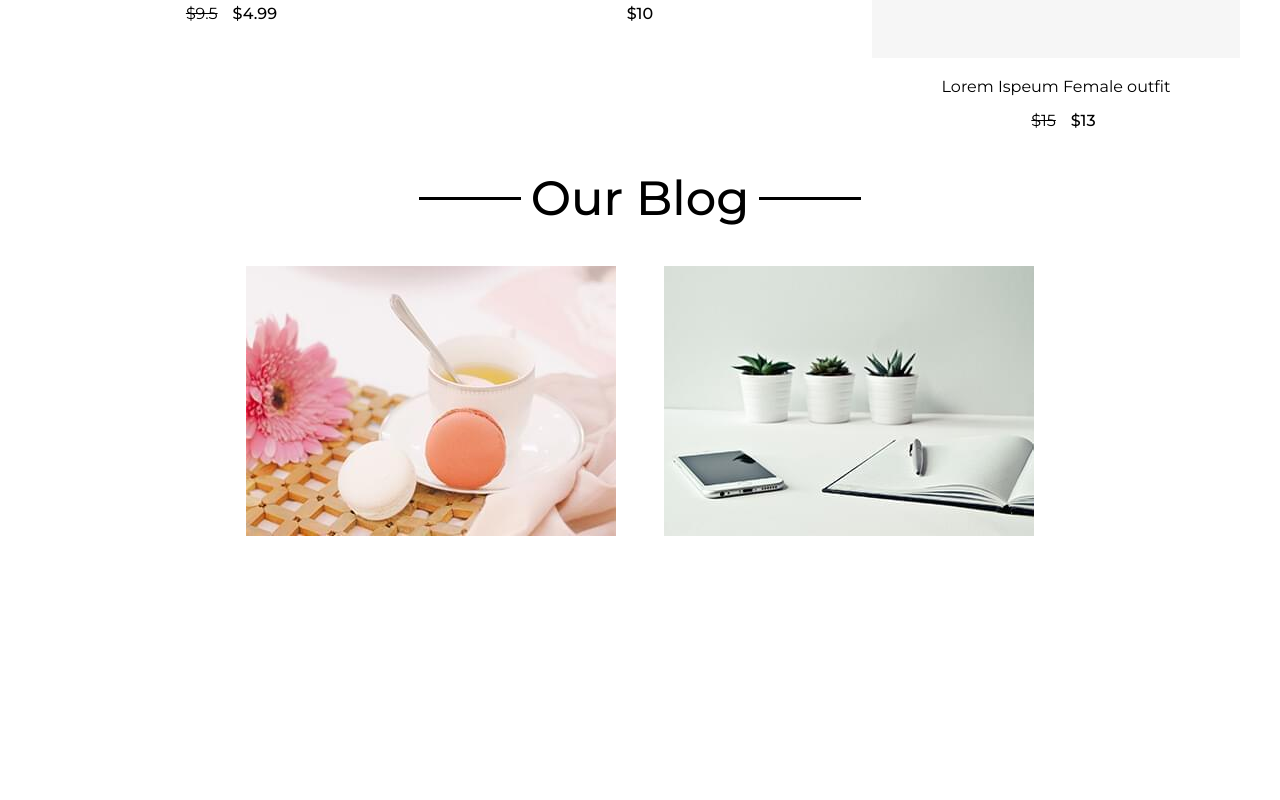
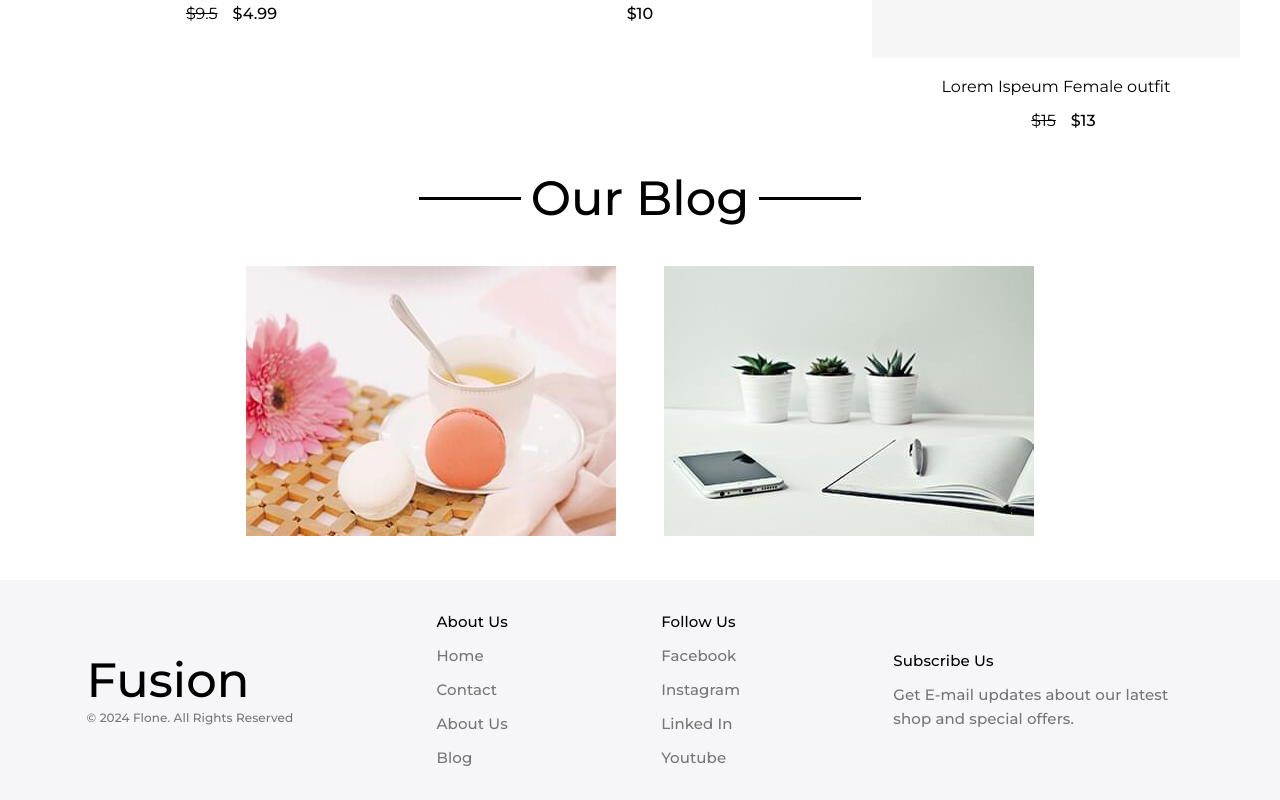
Before and after one commit to mabisha/Ecommerce-Website, a React (Create React App) app in the folder client/: page / in a window 1280 px wide. Shown: the part 1455-2255 px from the top of the page. Before the commit the page ends 2035 px from the top, so only its background shows below. Built offline with nearby package versions, Linux system fonts and the light colour scheme.

Commit message:
footer completed

```diff
--- a/client/src/components/footer.js
+++ b/client/src/components/footer.js
@@ -1,4 +1,208 @@
+import { Grid, Typography, Box } from "@mui/material";
+import { Link } from "react-router-dom";
+
 function Footer() {
-  return <div></div>;
+  return (
+    <div className="footer">
+      <Box bgcolor="#F6F6F8">
+        <Grid
+          container
+          justifyContent="space-around"
+          alignItems="center"
+          gap="5"
+          padding="20px"
+        >
+          <Grid item>
+            <Typography
+              variant="h3"
+              style={{
+                fontFamily: "Montserrat, sans-serif",
+                fontWeight: "500",
+              }}
+            >
+              Fusion
+            </Typography>
+            <Typography
+              variant="h6"
+              style={{
+                fontFamily: "Montserrat, sans-serif",
+                fontSize: "12px",
+                color: "#757575",
+              }}
+            >
+              © 2024 Flone. All Rights Reserved
+            </Typography>
+          </Grid>
+          <Grid item>
+            <Typography
+              variant="h6"
+              style={{
+                fontFamily: "Montserrat, sans-serif",
+                fontSize: "15px",
+                fontWeight: "500",
+                margin: "10px",
+              }}
+            >
+              About Us
+            </Typography>
+            <Typography
+              variant="h6"
+              style={{
+                fontFamily: "Montserrat, sans-serif",
+                fontSize: "15px",
+                margin: "10px",
+              }}
+            >
+              <Link style={{ textDecoration: "none", color: "#757575" }} to="/">
+                Home
+              </Link>
+            </Typography>
+            <Typography
+              variant="h6"
+              style={{
+                fontFamily: "Montserrat, sans-serif",
+                fontSize: "15px",
+                margin: "10px",
+              }}
+            >
+              <Link
+                style={{ textDecoration: "none", color: "#757575" }}
+                to="/contact"
+              >
+                Contact
+              </Link>
+            </Typography>
+            <Typography
+              variant="h6"
+              style={{
+                fontFamily: "Montserrat, sans-serif",
+                fontSize: "15px",
+                margin: "10px",
+              }}
+            >
+              <Link
+                style={{ textDecoration: "none", color: "#757575" }}
+                to="/about"
+              >
+                About Us
+              </Link>
+            </Typography>
+            <Typography
+              variant="h6"
+              style={{
+                fontFamily: "Montserrat, sans-serif",
+                fontSize: "15px",
+                margin: "10px",
+              }}
+            >
+              <Link
+                style={{ textDecoration: "none", color: "#757575" }}
+                to="/blog"
+              >
+                Blog
+              </Link>
+            </Typography>
+          </Grid>
+          <Grid item>
+            <Typography
+              variant="h6"
+              style={{
+                fontFamily: "Montserrat, sans-serif",
+                fontSize: "15px",
+                fontWeight: "500",
+                margin: "10px",
+              }}
+            >
+              Follow Us
+            </Typography>
+            <Typography
+              variant="h6"
+              style={{
+                fontFamily: "Montserrat, sans-serif",
+                fontSize: "15px",
+                margin: "10px",
+              }}
+            >
+              <Link
+                style={{ textDecoration: "none", color: "#757575" }}
+                to="//www.facebook.com"
+              >
+                Facebook
+              </Link>
+            </Typography>
+            <Typography
+              variant="h6"
+              style={{
+                fontFamily: "Montserrat, sans-serif",
+                fontSize: "15px",
+                margin: "10px",
+              }}
+            >
+              <Link
+                style={{ textDecoration: "none", color: "#757575" }}
+                to="//www.instagram.com"
+              >
+                Instagram
+              </Link>
+            </Typography>
+            <Typography
+              variant="h6"
+              style={{
+                fontFamily: "Montserrat, sans-serif",
+                fontSize: "15px",
+                margin: "10px",
+              }}
+            >
+              <Link
+                style={{ textDecoration: "none", color: "#757575" }}
+                to="//www.linkedin.com"
+              >
+                Linked In
+              </Link>
+            </Typography>
+            <Typography
+              variant="h6"
+              style={{
+                fontFamily: "Montserrat, sans-serif",
+                fontSize: "15px",
+                margin: "10px",
+              }}
+            >
+              <Link
+                style={{ textDecoration: "none", color: "#757575" }}
+                to="//www.youtube.com"
+              >
+                Youtube
+              </Link>
+            </Typography>
+          </Grid>
+          <Grid item xs={3}>
+            <Typography
+              variant="h6"
+              style={{
+                fontFamily: "Montserrat, sans-serif",
+                fontSize: "15px",
+                fontWeight: "500",
+                margin: "10px",
+              }}
+            >
+              Subscribe Us
+            </Typography>
+            <Typography
+              variant="h6"
+              style={{
+                fontFamily: "Montserrat, sans-serif",
+                fontSize: "15px",
+                color: "#757575",
+                margin: "10px",
+              }}
+            >
+              Get E-mail updates about our latest shop and special offers.
+            </Typography>
+          </Grid>
+        </Grid>
+      </Box>
+    </div>
+  );
 }
 export default Footer;
```
